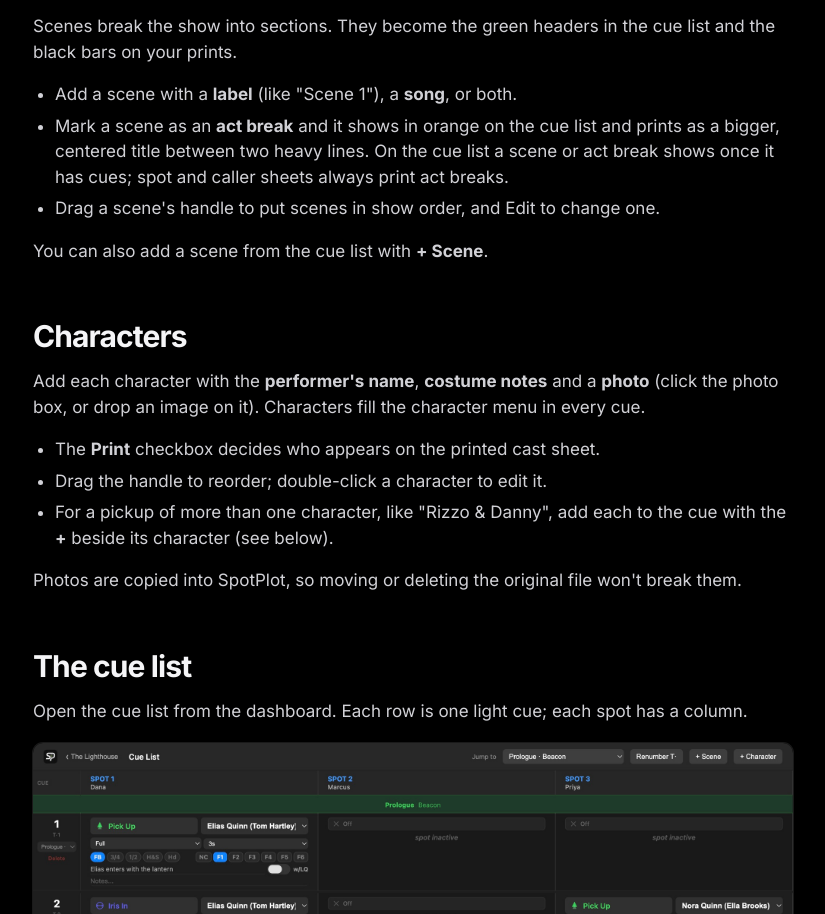
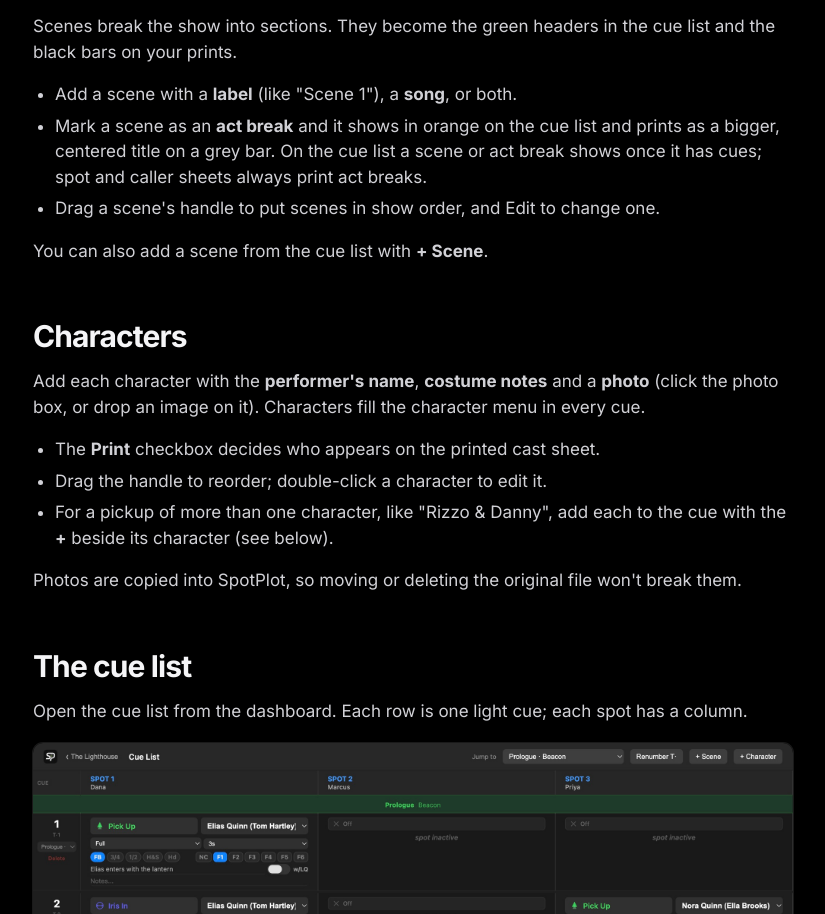
Before and after one commit to wheeler-moon/spotplot-website, a plain HTML site: page manual.html in a window 1280 px wide. Shown: the part 3208-4122 px from the top of the page, without its empty margins (339-1164 px from the left). Drawn offline with Linux system fonts and the light colour scheme.

Commit message:
Manual: act breaks print on a grey bar

```diff
--- a/manual.html
+++ b/manual.html
@@ -99,7 +99,7 @@
       <p>Scenes break the show into sections. They become the green headers in the cue list and the black bars on your prints.</p>
       <ul>
         <li>Add a scene with a <strong>label</strong> (like "Scene 1"), a <strong>song</strong>, or both.</li>
-        <li>Mark a scene as an <strong>act break</strong> and it shows in orange on the cue list and prints as a bigger, centered title between two heavy lines. On the cue list a scene or act break shows once it has cues; spot and caller sheets always print act breaks.</li>
+        <li>Mark a scene as an <strong>act break</strong> and it shows in orange on the cue list and prints as a bigger, centered title on a grey bar. On the cue list a scene or act break shows once it has cues; spot and caller sheets always print act breaks.</li>
         <li>Drag a scene's handle to put scenes in show order, and Edit to change one.</li>
       </ul>
       <p>You can also add a scene from the cue list with <strong>+ Scene</strong>.</p>
```
